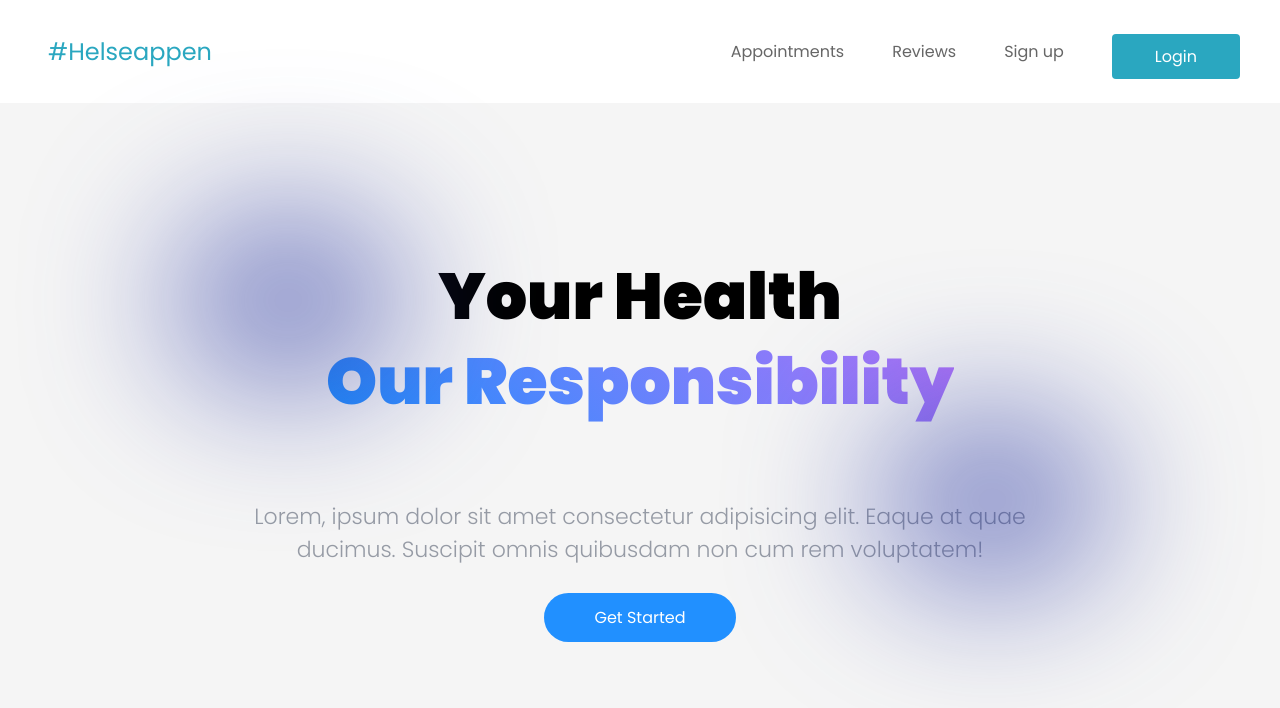
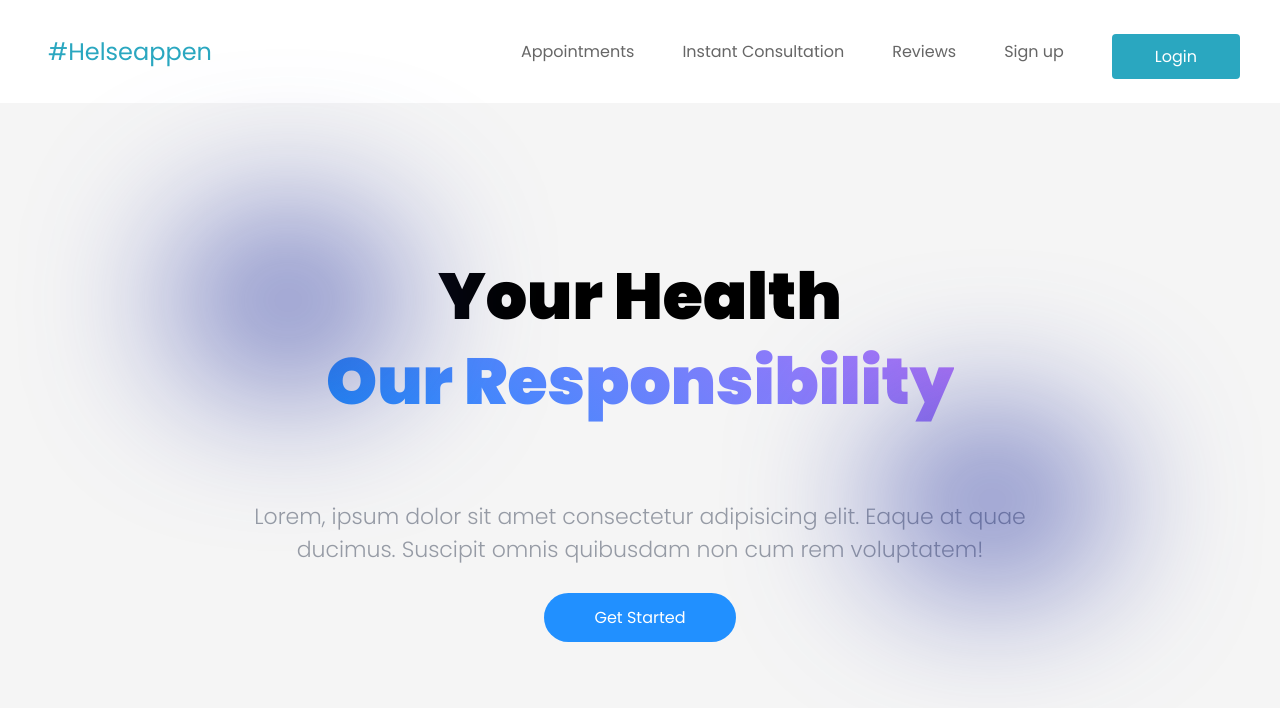
Before and after one commit to CatoG/test_med_app, a React (Create React App) app: page / in a window 1280 px wide. Shown: the top 708 px of the page. Built offline with nearby package versions, Linux system fonts and the light colour scheme.

Commit message:
working with instant booking

```diff
--- a/src/App.js
+++ b/src/App.js
@@ -11,7 +11,7 @@
 import Landing_Page from "./Components/Landing_Page/Landing_Page";
 import Login from "./Components/Login/Login";
 import Sign_Up from "./Components/Sign_Up/Sign_Up";
-import Instant_Consultation from "./Components/InstantConsultationBooking/InstantConsultation";
+import InstantConsultation from "./Components/InstantConsultationBooking/InstantConsultation";
 
 // Function component for the main App
 function App() {
@@ -30,6 +30,9 @@
 
         {/* Sign Up route */}
         <Route path="/signup" element={<Sign_Up />} />
+
+        {/* Instant Consultation route */}
+        <Route path="/instant-consultation" element={<InstantConsultation />} />
       </Routes>
     </BrowserRouter>
   );
--- a/src/Components/Navbar/Navbar.js
+++ b/src/Components/Navbar/Navbar.js
@@ -45,6 +45,10 @@
           </li>
 
           <li className="link">
+            <Link to="/instant-consultation">Instant Consultation</Link>
+          </li>
+
+          <li className="link">
             <a href="#">Reviews</a>
           </li>
 
```
